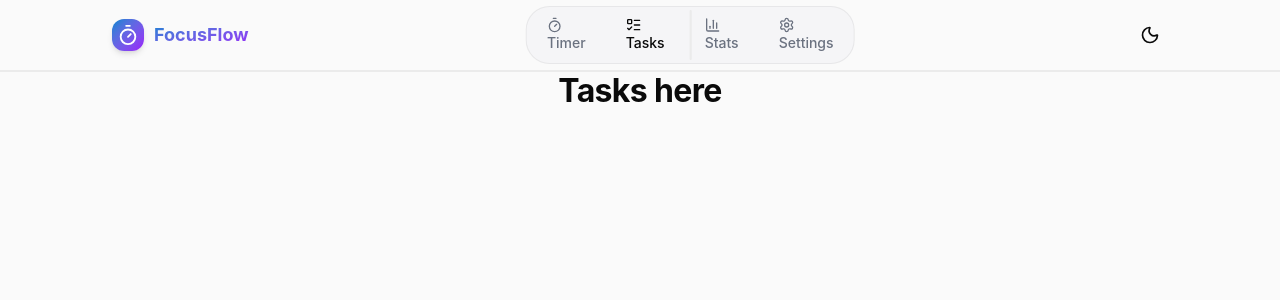
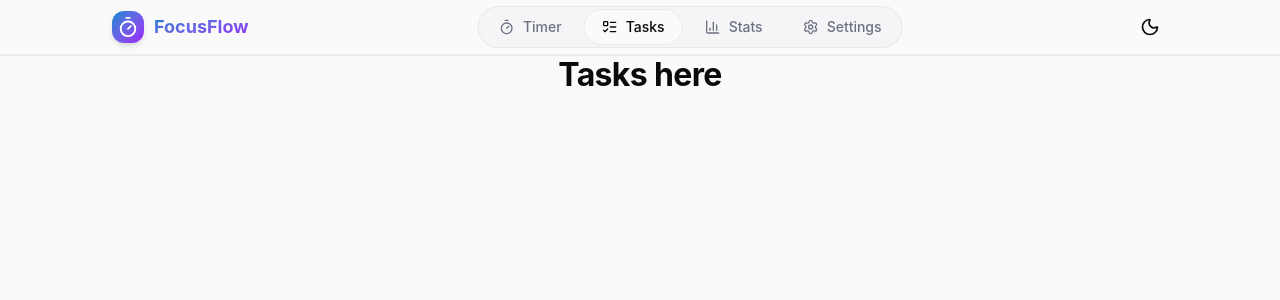
Before and after one commit to omeresmr/pomodoro-timer, a React (Vite) app: page /tasks in a window 1280 px wide. Shown: the top 300 px of the page. Built offline with nearby package versions, Linux system fonts and the light colour scheme.

Commit message:
implement HighlightCon logic

```diff
--- a/src/components/Navigation/HighlightCon.tsx
+++ b/src/components/Navigation/HighlightCon.tsx
@@ -1,3 +1,9 @@
-export default function HighlightCon() {
-  return <div className="highlight-con"></div>;
+import type { RefObject } from 'react';
+
+interface HighlightConProps {
+  highlightRef: RefObject<HTMLDivElement | null>;
 }
+
+export default function HighlightCon({ highlightRef }: HighlightConProps) {
+  return <div className="highlight-con" ref={highlightRef}></div>;
+}
--- a/src/components/Navigation/Navigation.tsx
+++ b/src/components/Navigation/Navigation.tsx
@@ -1,42 +1,77 @@
 import { useLocation, Link } from 'react-router-dom';
 import NavigationList from './NavigationList';
 import NavigationItem from './NavigationItem';
+import HighlightCon from './HighlightCon';
 import { Timer, ListTodo, ChartColumn, Settings } from 'lucide-react';
+import { useLayoutEffect, useRef } from 'react';
 
 export default function Navigation() {
   const location = useLocation();
+  const listRef = useRef<HTMLUListElement>(null);
+  const highlightRef = useRef<HTMLDivElement>(null);
+
+  useLayoutEffect(() => {
+    const updateHighlight = () => {
+      const activeItem = listRef.current?.querySelector(
+        '.active-link'
+      ) as HTMLElement;
+
+      if (activeItem && highlightRef.current) {
+        highlightRef.current.style.left = `${activeItem.offsetLeft}px`;
+        highlightRef.current.style.width = `${activeItem.offsetWidth}px`;
+      }
+    };
+
+    // run instantly, as soon as the route changes
+    updateHighlight();
+
+    // ResizeObserver for precise updates
+    const observer = new ResizeObserver(() => updateHighlight());
+
+    if (listRef.current) observer.observe(listRef.current);
+
+    // cleanup, stop observer
+    return () => observer.disconnect();
+  }, [location.pathname]);
 
   return (
     <nav>
-      <NavigationList>
+      <NavigationList listRef={listRef}>
+        <HighlightCon highlightRef={highlightRef} />
         <NavigationItem
-          className={location.pathname === '/' ? 'active-link' : ''}
+          className={`${location.pathname === '/' ? 'active-link' : ''}`}
         >
-          <Link to="/">
+          <Link
+            to="/"
+            className={`${location.pathname === '/' ? 'active-link' : ''} nav-link`}
+          >
             <Timer />
             Timer
           </Link>
         </NavigationItem>
-        <NavigationItem
-          className={location.pathname === '/tasks' ? 'active-link' : ''}
-        >
-          <Link to="/tasks">
+        <NavigationItem>
+          <Link
+            to="/tasks"
+            className={`${location.pathname === '/tasks' ? 'active-link' : ''} nav-link`}
+          >
             <ListTodo />
             Tasks
           </Link>
         </NavigationItem>
-        <NavigationItem
-          className={location.pathname === '/stats' ? 'active-link' : ''}
-        >
-          <Link to="/stats">
+        <NavigationItem>
+          <Link
+            to="/stats"
+            className={`${location.pathname === '/stats' ? 'active-link' : ''} nav-link`}
+          >
             <ChartColumn />
             Stats
           </Link>
         </NavigationItem>
-        <NavigationItem
-          className={location.pathname === '/settings' ? 'active-link' : ''}
-        >
-          <Link to="/settings">
+        <NavigationItem>
+          <Link
+            to="/settings"
+            className={`${location.pathname === '/settings' ? 'active-link' : ''} nav-link`}
+          >
             <Settings />
             Settings
           </Link>
--- a/src/components/Navigation/NavigationItem.tsx
+++ b/src/components/Navigation/NavigationItem.tsx
@@ -1,17 +1,10 @@
 import type { ReactNode } from 'react';
 
-interface NavigationListProps {
+interface NavigationItemProps {
   className?: string;
   children: ReactNode;
 }
 
-export default function NavigationList({
-  className,
-  children,
-}: NavigationListProps) {
-  return (
-    <li>
-      <a className={`nav-link ${className}`}>{children}</a>
-    </li>
-  );
+export default function NavigationItem({ children }: NavigationItemProps) {
+  return <li>{children}</li>;
 }
--- a/src/components/Navigation/NavigationList.tsx
+++ b/src/components/Navigation/NavigationList.tsx
@@ -1,14 +1,16 @@
-import HighlightCon from './HighlightCon';
-import type { ReactNode } from 'react';
+import { type ReactNode, type RefObject } from 'react';
 
 interface NavigationListProps {
   children: ReactNode;
+  listRef: RefObject<null | HTMLUListElement>;
 }
 
-export default function NavigationList({ children }: NavigationListProps) {
+export default function NavigationList({
+  children,
+  listRef,
+}: NavigationListProps) {
   return (
-    <ul className="nav-list">
-      <HighlightCon />
+    <ul className="nav-list" ref={listRef}>
       {children}
     </ul>
   );
```
